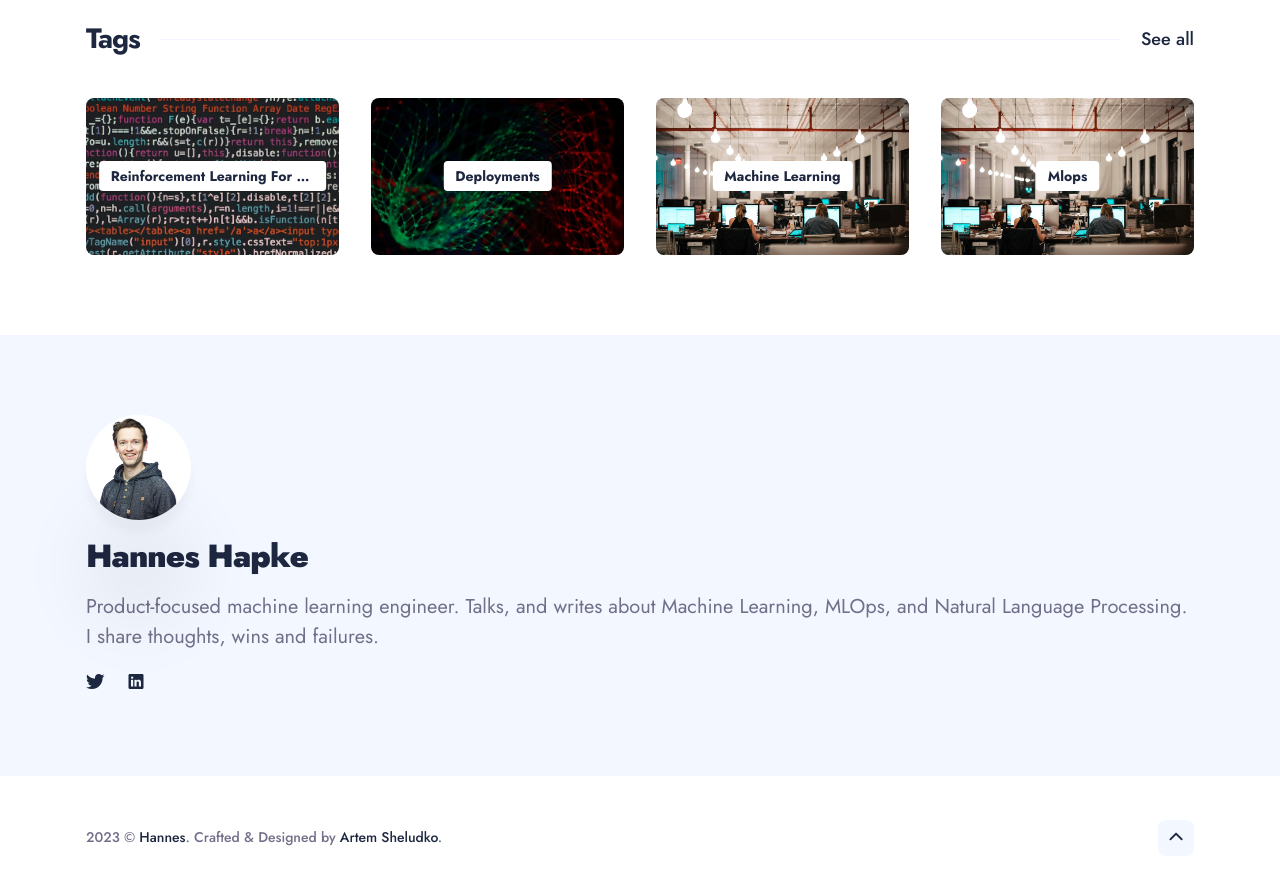
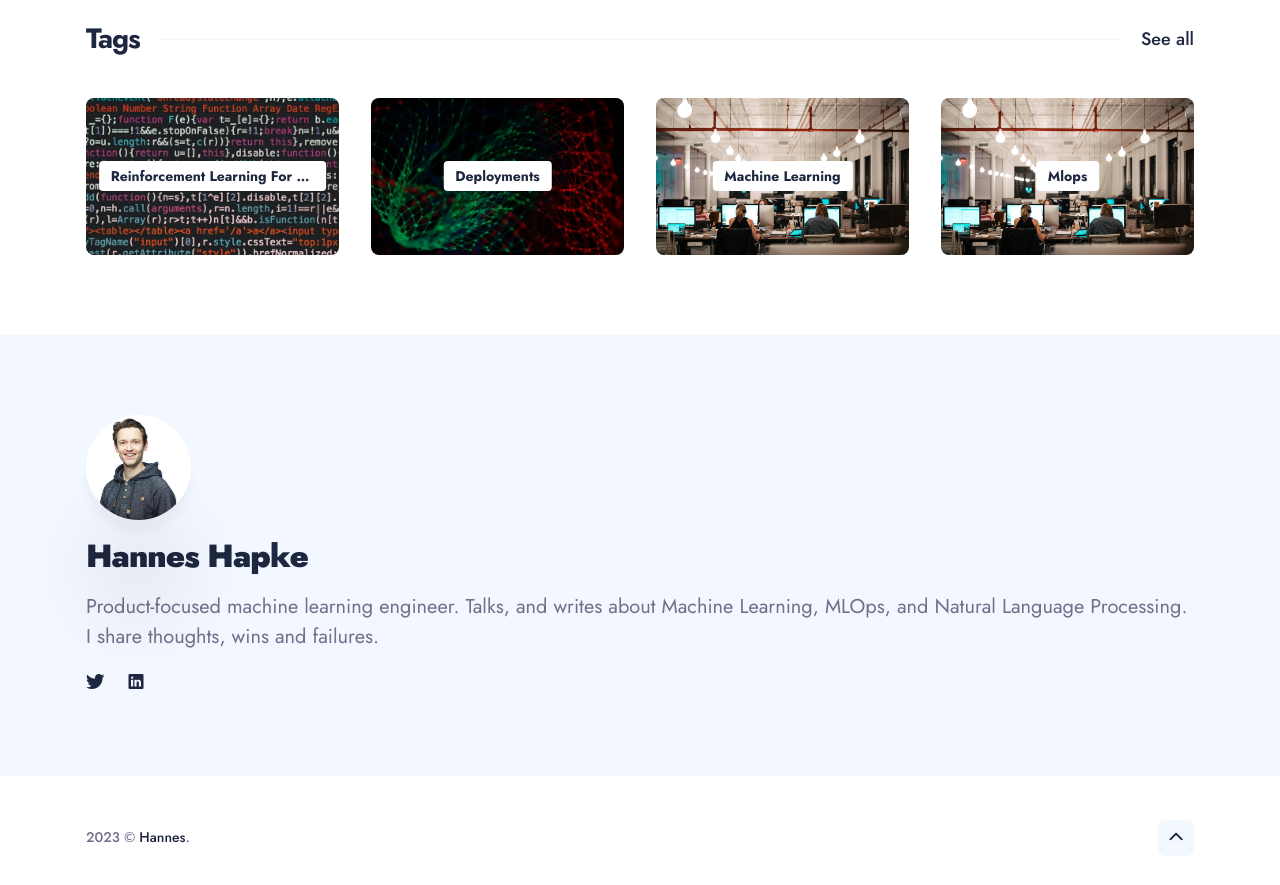
Before and after one commit to hanneshapke/hanneshapke.github.io, a Jekyll site: the page built from index.html, in a window 1280 px wide and 900 px high, scrolled down 1561 px. Shown: the top 885 px of the window. Built offline with Jekyll 4.4.1, drawn with Linux system fonts in a browser that asks for light colours; nearby versions of some CDN libraries; the list of posts is cut into pages by our own code.

Commit message:
updated footer

```diff
--- a/_includes/footer.html
+++ b/_includes/footer.html
@@ -55,7 +55,7 @@
       <div class="row">
         <div class="col col-12">
           <div class="footer__info-box">
-            <div class="copyright">{{site.time | date: '%Y'}} &copy; <a href="/">{{site.title}}</a>. Crafted & Designed by <a href="https://jekyllthemes.io/developers/artem-sheludko">Artem Sheludko</a>.</div>
+            <div class="copyright">{{site.time | date: '%Y'}} &copy; <a href="/">{{site.title}}</a>.</div>
             <div class="top" title="Top"><i class="ion ion-ios-arrow-up"></i></div>
           </div>
         </div>
```
